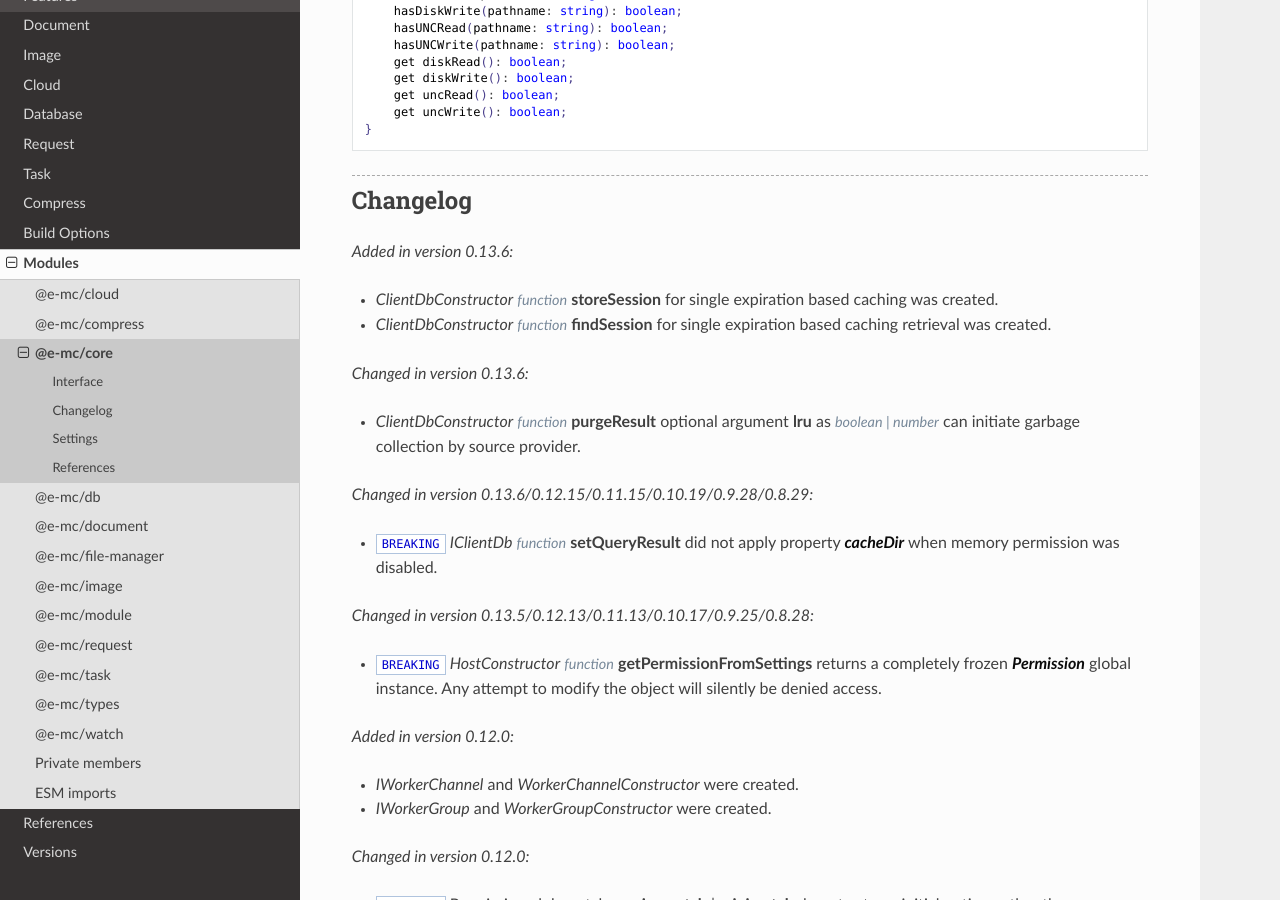
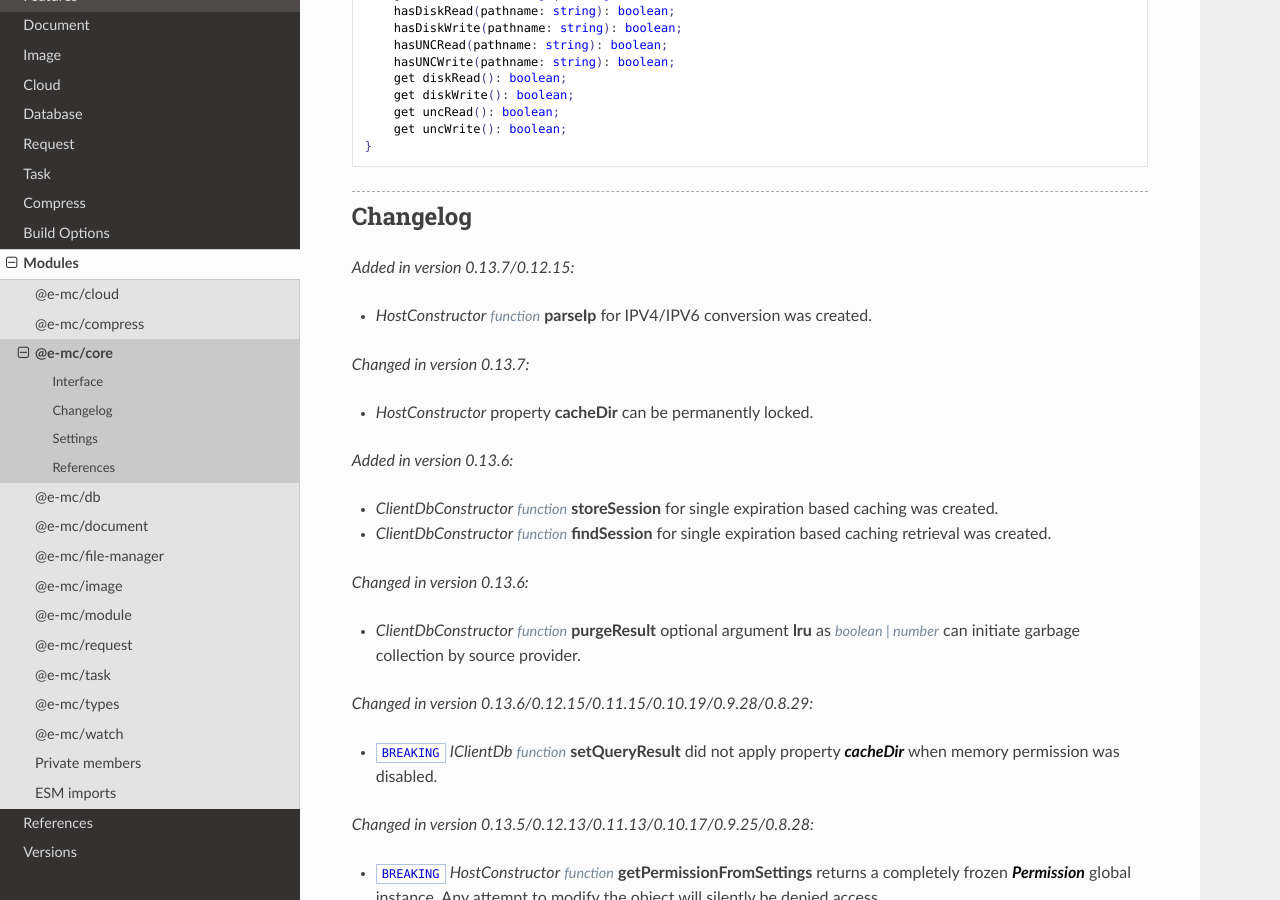
Before and after one commit to anpham6/chrome-docs, a Sphinx documentation site: the page built from source/modules/core.rst, in a window 1280 px wide and 900 px high, scrolled down 4201 px. Built offline with Sphinx 7.4.7 and the Read the Docs theme 3.1.0, drawn with Linux system fonts in a browser that asks for light colours; some of the changed text lies outside the part shown.

```diff
--- a/source/modules/core.rst
+++ b/source/modules/core.rst
@@ -73,6 +73,7 @@ Interface
       getThreadCount(full: true): ThreadCountStat;
       getThreadCount(username: string, iv?: BinaryLike): ThreadCountStat;
       getThreadCount(username?: string | boolean, iv?: BinaryLike): number;
+      parseIp(value: unknown, kind?: "ipv4" | "ipv6"): string;
       getPermissionFromSettings(freeze?: boolean): IPermission;
       readonly prototype: IHost;
       new(config?: HostInitConfig): IHost;
@@ -257,6 +258,14 @@ Interface
 Changelog
 =========
 
+.. versionadded:: 0.13.7/0.12.15
+
+  - *HostConstructor* :alt:`function` **parseIp** for IPV4/IPV6 conversion was created.
+
+.. versionchanged:: 0.13.7
+
+  - *HostConstructor* property **cacheDir** can be permanently locked.
+
 .. versionadded:: 0.13.6
 
   - *ClientDbConstructor* :alt:`function` **storeSession** for single expiration based caching was created.
```
Also changed, not shown: other parts of source/modules/core.rst (+1 -1 lines).
